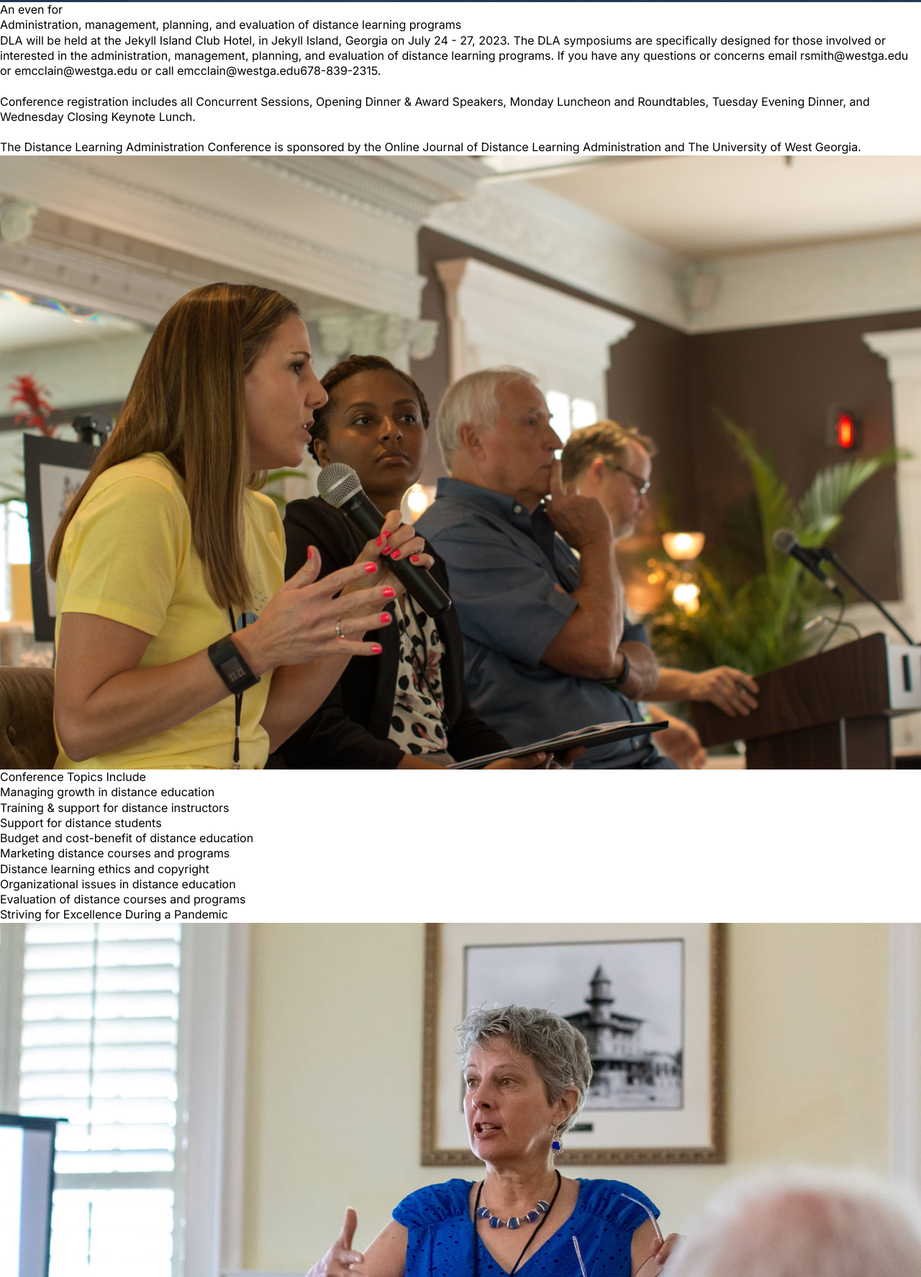
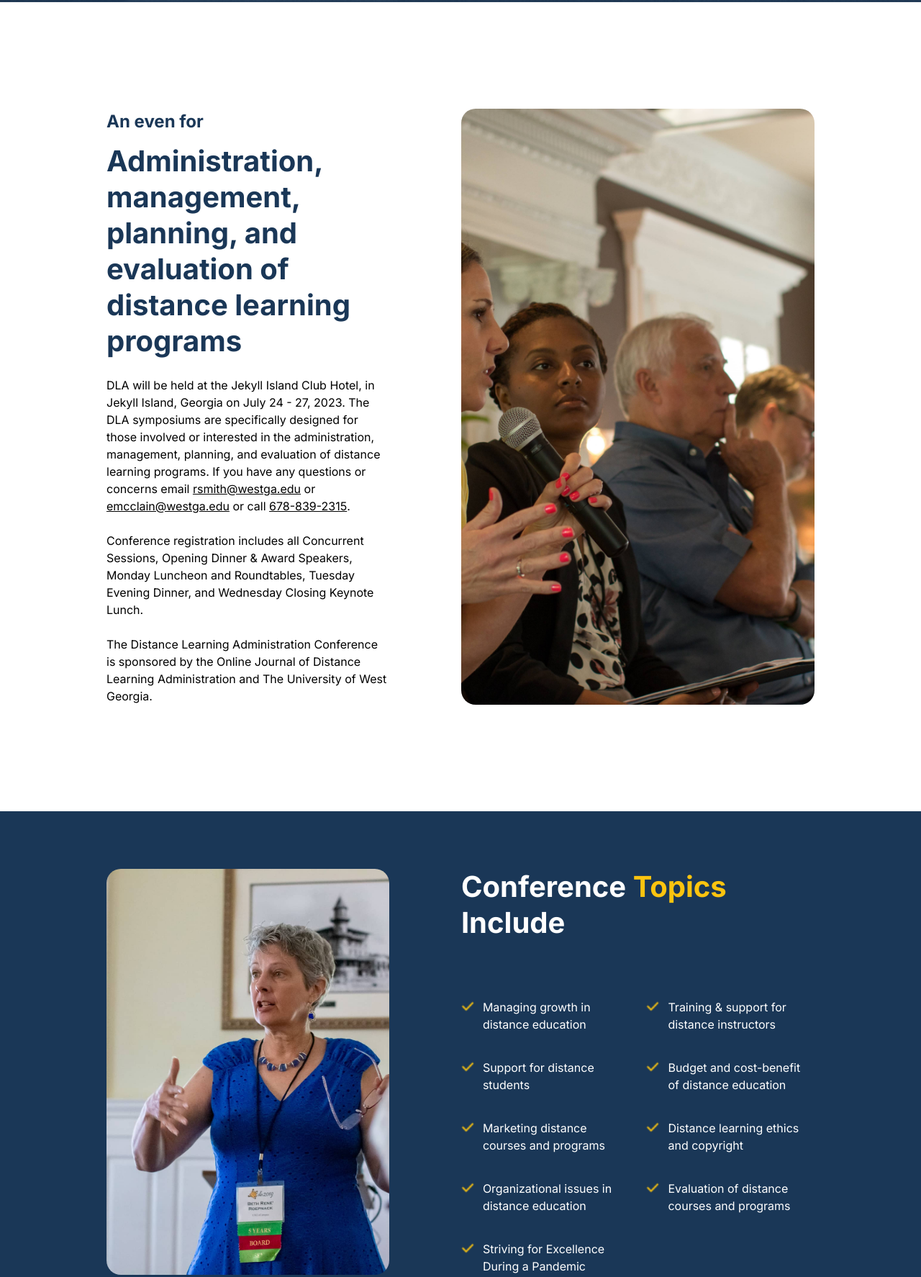
Before and after one commit to brianagude/ecamp2, a website: page app/index.html in a window 1280 px wide. Shown: the part 867-2641 px from the top of the page at 72% size. Drawn offline with Linux system fonts and the light colour scheme.

Commit message:
style middle sections

```diff
--- a/app/index.html
+++ b/app/index.html
@@ -124,21 +124,24 @@
     </div>
    </section>
 
-   <section class="page-section">
+   <section class="page-section section-one">
     <div class="container">
       <div class="text-wrapper">
         <h5>An even for</h5>
         <h2>Administration, management, planning, and evaluation of distance learning programs</h2>
-        <p>DLA will be held at the Jekyll Island Club Hotel, in Jekyll Island, Georgia on July 24 - 27, 2023. The DLA symposiums are specifically designed for those involved or interested in the administration, management, planning, and evaluation of distance learning programs. If you have any questions or concerns email <a href='mailto:rsmith@westga.edu'>rsmith@westga.edu</a> or <a href='mailto:emcclain@westga.edu'>emcclain@westga.edu</a> or call <a href='tel:+16788392315'>emcclain@westga.edu</a>678-839-2315.<br/><br/>Conference registration includes all Concurrent Sessions, Opening Dinner & Award Speakers, Monday Luncheon and Roundtables, Tuesday Evening Dinner, and Wednesday Closing Keynote Lunch.<br/><br/>The Distance Learning Administration Conference is sponsored by the Online Journal of Distance Learning Administration and The University of West Georgia.</p>
+        <p>DLA will be held at the Jekyll Island Club Hotel, in Jekyll Island, Georgia on July 24 - 27, 2023. The DLA symposiums are specifically designed for those involved or interested in the administration, management, planning, and evaluation of distance learning programs. If you have any questions or concerns email <a href='mailto:rsmith@westga.edu'>rsmith@westga.edu</a> or <a href='mailto:emcclain@westga.edu'>emcclain@westga.edu</a> or call <a href='tel:+16788392315'>678-839-2315</a>.<br/><br/>Conference registration includes all Concurrent Sessions, Opening Dinner & Award Speakers, Monday Luncheon and Roundtables, Tuesday Evening Dinner, and Wednesday Closing Keynote Lunch.<br/><br/>The Distance Learning Administration Conference is sponsored by the Online Journal of Distance Learning Administration and The University of West Georgia.</p>
       </div>
-      <div class="image-wraper">
+      <div class="image-wrapper">
         <img src="./img/image-1.jpg" alt="speaking woman in blue dress"/>
       </div>
     </div>
    </section>
 
-   <section class="page-section">
+   <section class="page-section section-two">
     <div class="container">
+      <div class="image-wrapper">
+        <img src="./img/image-2.jpg" alt="speaking woman in blue dress" />
+      </div>
       <div class="text-wrapper">
         <h2>Conference <span class='text-secondary'>Topics</span> Include</h2>
         <ul class="list-items">
@@ -152,9 +155,6 @@
           <li>Evaluation of distance courses and programs</li>
           <li>Striving for Excellence During a Pandemic</li>
         </ul>
-      </div>
-      <div class="image-wraper">
-        <img src="./img/image-2.jpg" alt="speaking woman in blue dress"/>
       </div>
     </div>
    </section>
--- a/app/scss/_global.scss
+++ b/app/scss/_global.scss
@@ -229,6 +229,131 @@ header {
 
 
 }
+
+/* PAGE SECTION ======================================================================================================= */
+
+.page-section {
+  .container {
+    padding: 0 24px;
+
+    @include bp(md) {
+      padding: 0 48px;
+      display: grid;
+      grid-template-columns: 0.8fr 1fr;
+      grid-gap: 72px;
+      align-items: center;
+    }
+
+    @include bp(lg) {
+      padding: 0 148px;
+      grid-gap: 100px;
+    }
+
+    @include bp(xxl){ padding: 0; }
+  }
+
+  .text-secondary { color: $secondary; }
+
+  .text-wrapper { text-align: left; }
+  .image-wrapper {
+    height: 100%;
+
+    img {
+      height: 100%;
+      object-fit: cover;
+    }
+  }
+
+  ul {
+    margin-top: 40px;
+
+    @include bp(sm){
+      display: grid;
+      grid-template-columns: 1fr 1fr;
+      grid-gap: 12px;
+    }
+
+    @include bp(md){
+      margin-top: 56px;
+      grid-column-gap: 24px;}
+  }
+
+  li {
+    position: relative;
+    padding-left: 30px;
+
+    &:before {
+      content: '';
+      position: absolute;
+      margin-top: 4px;
+      top: 0;
+      left: 0;
+      width: 18px;
+      height: 36px;
+      background-image: url('../img/check.png');
+      background-position: top;
+      background-size: contain;
+      background-repeat: no-repeat;
+    }
+  }
+
+  img { border-radius: 20px; }
+
+  h5 {
+    font: normal normal bold 16px/15px Inter;
+
+    & + h2 {
+      margin-top: 8px;
+      @include bp(sm){ margin-top: 12px; }
+    }
+
+    @include bp(sm){
+      font: normal normal bold 24px/36px Inter;
+    }
+  }
+
+  h2 {
+    font: normal normal bold 20px/26px Inter;
+    @include bp(sm){ font: normal normal bold 40px/50px Inter; }
+  }
+
+  p, li {
+    font: normal normal normal 16px/24px Inter;
+    margin-top: 24px;
+
+    a { text-decoration: underline; }
+  }
+}
+
 /* SECTION ONE ======================================================================================================= */
+.section-one {
+  padding: 40px 0;
+
+  @include bp(md){
+    padding: 148px 0;
+  }
+
+  h5, h2 { color: $primary; }
+
+
+}
 /* SECTION TWO ======================================================================================================= */
+.section-two {
+  background: $primary;
+  padding: 40px 0;
+
+  @include bp(md){
+    padding: 80px 0;
+  }
+
+  h2, li { color: $white; }
+
+  .image-wrapper {
+    display: none;
+
+    @include bp(md){
+      display: block;
+    }
+  }
+}
 /* FOOTER ============================================================================================================ */
```
Also changed, not shown: app/css/style.css, app/img/check.png (added), 1 other file.
